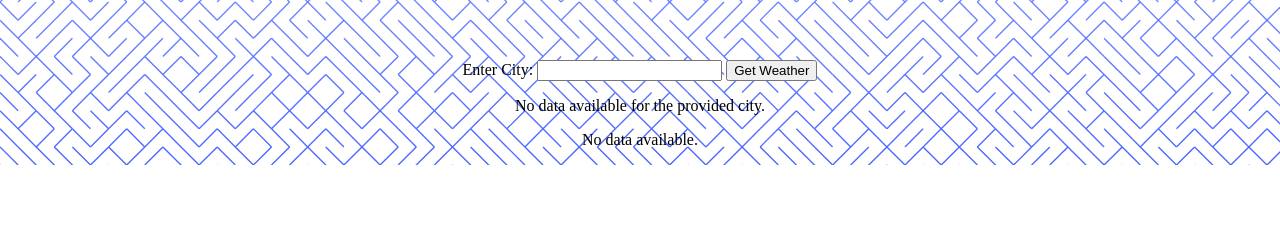
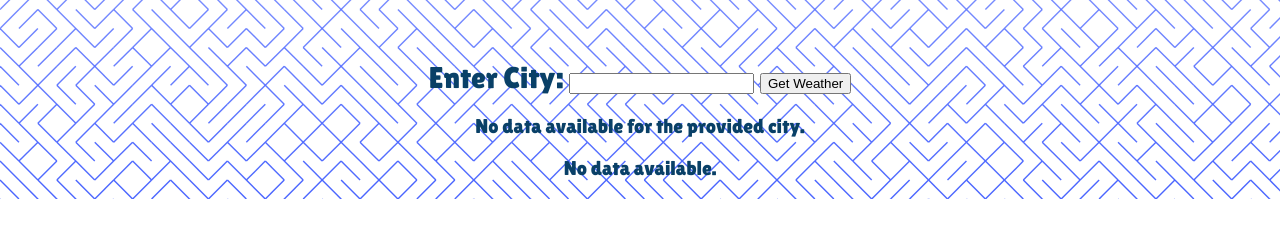
Before and after one commit to Maciejowskii/weather, a Django app: page / in a window 1280 px wide. Shown: the part 559-800 px from the top of the page. Run offline with Django 4.2, Linux system fonts and the light colour scheme.

Commit message:
generalnie to css bomba

```diff
--- a/weatherForecast/forecast/static/style.css
+++ b/weatherForecast/forecast/static/style.css
@@ -14,11 +14,27 @@ body {background-color: white;
     font-weight: 400;
     line-height: normal;
 }
-#chelsea{
-    color: #8bd3dd;
+#CitySearch{
+    color: #094067;
     font-family: 'Lilita One', sans-serif;
     font-size: 30px;
     font-style: normal;
     font-weight: 200;
     line-height: normal;
 }
+#CityInfoTop{
+    color: #094067;
+    font-family: 'Lilita One', sans-serif;
+    font-size: 20px;
+    font-style: normal;
+    font-weight: 200;
+    line-height: normal;
+}
+#CityInfo{
+    color: #0095ff;
+    font-family: 'Lilita One', sans-serif;
+    font-size: 20px;
+    font-style: normal;
+    font-weight: 200;
+    line-height: normal;
+}
--- a/weatherForecast/templates/core/main.html
+++ b/weatherForecast/templates/core/main.html
@@ -18,7 +18,7 @@
             <img src="https://cdn.discordapp.com/attachments/1150849159767801856/1170794114871214231/ri_cloud-fill.png?ex=655a55fd&is=6547e0fd&hm=75ba0b69baffeb34b1f06ba93803bae8daccf464cc3029075c5e2a96fe40a9e1&">
             <h1>TrueWeather</h1>
         </div>
-    <div id="zapytanie">
+    <div id="CitySearch">
     <form method="post">
             {% csrf_token %}
             <label for="city">Enter City: </label>
@@ -26,8 +26,11 @@
             <input type="submit" value="Get Weather">
         </form>
     </div>
+    <div id="CityInfoTop">
         {% if weather_data %}
         <h2>Weather in {{ weather_data.city }}:</h2>
+    </div>
+    <div id="CityInfo">
         <p>Temperature: {{ weather_data.temperature }} °C</p>
         <p>Description: {{ weather_data.description }}</p>
         {% else %}
@@ -40,6 +43,7 @@
         {% else %}
         <p>No data available.</p>
         {% endif %}
+    </div>
     </center>
 </body>
 
```
